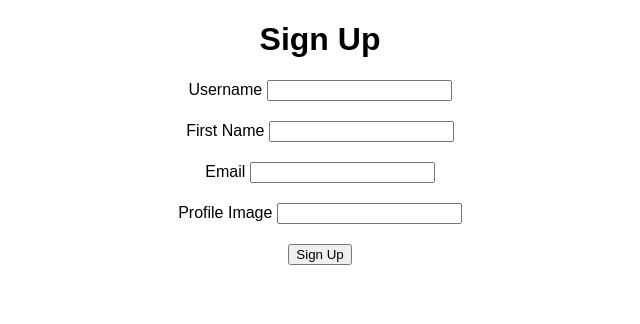
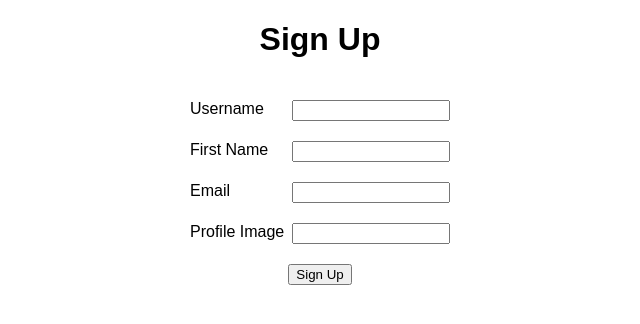
Before and after one commit to OliWalker/versus-fe, a React (Create React App) app in the folder versus-fe/: page / in a window 1280 px wide. Shown: the top 324 px of the page, without its empty margins (320-960 px from the left). Built offline with nearby package versions, Linux system fonts and the light colour scheme.

Commit message:
edited loginpage and signup

```diff
--- a/versus-fe/src/containers/LoginPage/LoginPage.js
+++ b/versus-fe/src/containers/LoginPage/LoginPage.js
@@ -14,27 +14,20 @@ class LoginPage extends Component {
   sendDetails = (event) => {
     event.preventDefault()
 
-  let loginDetails = {
+  const loginDetails = {
       username:this.state.username,
-      password:this.state.password
     }
 
-    fetch('http://localhost:3000/loginDetails', {
-      method: "POST",
-      headers: {
-        "Content-Type": "application/json; charset=utf-8"
-      },
-      body: JSON.stringify(loginDetails)
-    })
+    fetch(`http://private-1cf21-versus3.apiary-mock.com/users/id`, {
+      method: "GET"
+    }).then(res => res.json())
+    .then(data => console.log(data))
 
   }
 
-  handleUsernameChange =  (event) => {
-    this.setState({username: event.target.value})
-  }
-
-  handlePasswordChange =  (event) => {
-    this.setState({password: event.target.value})
+  handleFormChange = (event) =>{
+    if(event.target.name === "username") this.setState({username:event.target.value})
+    if(event.target.name === "password") this.setState({password:event.target.value})
   }
 
   render() {
@@ -44,10 +37,10 @@ class LoginPage extends Component {
         <div className="loginDetails">
           <form onSubmit={this.sendDetails}>
             Username <br/>
-            <input type="text" onChange={this.handleUsernameChange} value={this.state.username}/>
+            <input type="text" className="username" onChange={this.handleFormChange} name="username" />
             <br/>
             password <br/>
-            <input type="text" onChange={this.handlePasswordChange} value={this.state.password}/>
+            <input type="text" className="password" onChange={this.handleFormChange} name="password" />
             <br/>
             <input type="submit" value="Sign In"/>
           </form>
--- a/versus-fe/src/containers/SignUp/SignUp.css
+++ b/versus-fe/src/containers/SignUp/SignUp.css
@@ -1,3 +1,24 @@
 .divider {
   margin: 20px
 }
+
+.signUpContainer{
+  align-items: center;
+}
+.signUpFormContainer{
+  display: flex;
+  align-items: center;
+  justify-content: center;
+}
+
+.signUpForm {
+  width: 300px;
+}
+
+.divider {
+  display: flex;
+  justify-content: space-between;
+}
+.inputField {
+  width: 150px;
+}
--- a/versus-fe/src/containers/SignUp/SignUp.js
+++ b/versus-fe/src/containers/SignUp/SignUp.js
@@ -16,66 +16,61 @@ class SignUp extends Component {
       event.preventDefault()
 
       let signUpDetails = {
+        username:this.state.username,
         first_name:this.state.first_name,
-        username:this.state.username,
         email:this.state.email,
         image_Path:this.state.image_Path
       }
 
-      fetch(`http://private-1cf21-versus3.apiary-mock.com/user/`, {
+      fetch(`http://private-1cf21-versus3.apiary-mock.com/users/id`, {
         method: "POST",
         headers: {
           "Content-Type": "application/json; charset=utf-8"
         },
         body: JSON.stringify(signUpDetails)
-      })
+      }).then(res => res.json())
+      .then(data => console.log(data))
+
+    }
+
+    handleFormChange = (event) => {
+      if(event.target.name === "username") this.setState({username: event.target.value})
+      if(event.target.name === "firstname") this.setState({first_name: event.target.value})
+      if(event.target.name === "email") this.setState({email: event.target.value})
+      if(event.target.name === "image_Path") this.setState({image_Path: event.target.value})
     }
 
 
-    handleUsernameChange =  (event) => {
-      this.setState({username: event.target.value})
-    }
-
-    handleFirst_nameChange =  (event) => {
-      this.setState({first_name: event.target.value})
-    }
-
-    handleEmailChange =  (event) => {
-      this.setState({email: event.target.value})
-    }
-
-    handleImage_PathChange =  (event) => {
-      this.setState({image_Path: event.target.value})
-    }
-
   render() {
     return (
-      <div>
+      <div className="signUpContainer">
         <h1> Sign Up </h1>
-        <form onSubmit={this.sendSignUp}>
+        <div className="signUpFormContainer">
+          <form className="signUpForm" onSubmit={this.sendSignUp}>
 
             <div className="divider">
               <span> Username </span>
-            <input type="text" onChange={this.handleUsernameChange}value={this.state.username}/>
+              <input className="inputField" type="text" onChange={this.handleFormChange} name="username"/>
             </div>
 
             <div className="divider">
               <span> First Name </span>
-            <input type="text" onChange={this.handleFirst_nameChange}value={this.state.first_name}/>
+              <input className="inputField" type="text" onChange={this.handleFormChange} name="firstName"/>
             </div>
 
             <div className="divider">
               <span> Email </span>
-            <input type="text" onChange={this.handleEmailChange}value={this.state.email}/>
+              <input className="inputField" type="text" onChange={this.handleFormChange} name="Email"/>
             </div>
 
             <div className="divider">
               <span> Profile Image </span>
-            <input type="text" onChange={this.handleImage_PathChange}value={this.state.image_path}/>
+              <input className="inputField" type="text" onChange={this.handleFormChange} name="image_Path"/>
             </div>
 
             <input type="submit" value="Sign Up"/>
           </form>
+        </div>
       </div>
     );
   }
```
Lines whose indentation alone changed are shown as unchanged.
